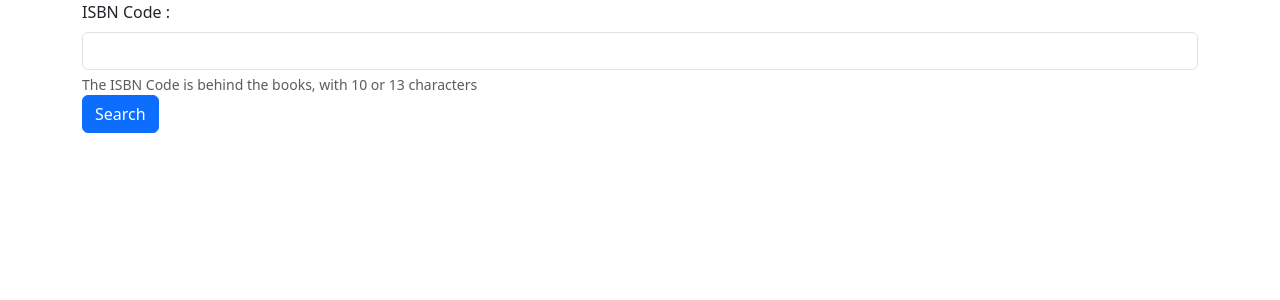
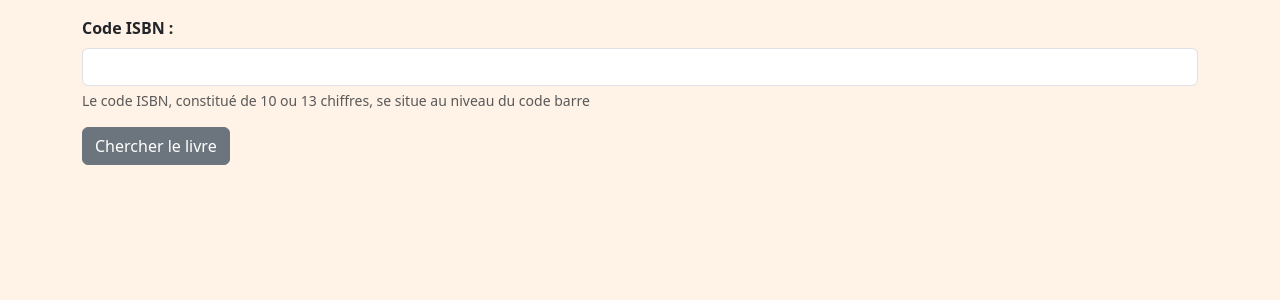
Before and after one commit to Spaames/books-manager-isbn-flask, a Flask app: page /search in a window 1280 px wide. Shown: the top 300 px of the page. Run offline with Flask 3, Linux system fonts and the light colour scheme; parts of the project's set-up code (start-up, migrations or seed data) failed here and were passed over; some libraries are stand-ins or nearby versions; some web fonts are replaced.

Commit message:
Improving front page search

```diff
--- a/src/books/routes.py
+++ b/src/books/routes.py
@@ -52,7 +52,7 @@
                         status_id=0,
                         user_id=current_user.id)
 
-    return render_template('search.html', user=current_user, book=new_book)
+    return render_template('search.html', user=current_user, book=new_book, background_color="page_book")
 
 
 @books_bp.route('/save_book', methods=['GET', 'POST'])
--- a/src/templates/search.html
+++ b/src/templates/search.html
@@ -1,49 +1,67 @@
 {% extends 'core.html' %} {% block title %} Library {% endblock %}
 {% block content %}
     <div class="container">
-        <div class="row">
+        <div class="row mt-3">
             <form method="post">
-                <div class="mb-3">
-                    <label for="isbnInput" class="form-label">ISBN Code : </label>
-                    <input type="text" class="form-control" id="isbnInput" name="isbnInput" aria-describedby="isbnInfo">
-                    <div id="isbnInput" class="form-text">The ISBN Code is behind the books, with 10 or 13 characters</div>
-                    <button type="submit" class="btn btn-primary">Search</button>
+                <div class="col mb-3">
+                    <label for="isbnInput" class="form-label bold">Code ISBN : </label>
+                    <input type="text" class="form-control" id="isbnInput" name="isbnInput" autocomplete="off" aria-describedby="isbnInfo">
+                    <div id="isbnInput" class="form-text mb-3">Le code ISBN, constitué de 10 ou 13 chiffres, se situe au niveau du code barre</div>
+                    <button type="submit" class="btn btn-secondary">Chercher le livre</button>
                 </div>
             </form>
         </div>
         {% if book != "" %}
             <div class="container">
-                <div class="row">
-                    <h4 class="text-decoration-underline">Title : </h4> {{ book.title }}
-                    <span class="border-top"></span>
+                <div class="row mt-5">
+                    <div class="col book_title">
+                        <h2>{{ book.title }}</h2>
+                    </div>
+                </div>
+                <div class="row mb-3">
+                    <div class="col bold">
+                        Sous-titre :
+                    </div>
+                    <div class="col">
+                        {{ book.subtitle }}
+                    </div>
+                </div>
+                <div class="row mb-3">
+                    <div class="col bold">
+                        Auteur :
+                    </div>
+                    <div class="col">
+                        {{ book.authors }}
+                    </div>
+                </div>
+                <div class="row mb-1">
+                    <div class="col bold">
+                        Description :
+                    </div>
                 </div>
                 <div class="row">
-                    <h4 class="text-decoration-underline">Subtitle : </h4> {{ book.subtitle }}
-                    <span class="border-top"></span>
+                    <div class="col">
+                        {{ book.description }}
+                    </div>
                 </div>
-                <div class="row">
-                    <h4 class="text-decoration-underline">Author : </h4> {{ book.authors }}
-                    <span class="border-top"></span>
-                </div>
-                <div class="row">
-                    <h4 class="text-decoration-underline">Description : </h4> {{ book.description }}
-                    <span class="border-top"></span>
-                </div>
-                <div class="row">
-                    <form action="/save_book" method="post">
-                        <select class="form-select" name="statusList" aria-label="Book's Status">
-                            <option value="0" selected>Please pick a status for this book</option>
-                            <option value="1">Reading</option>
-                            <option value="2">Read</option>
-                            <option value="3">To Buy</option>
-                            <option value="4">To Read</option>
-                        </select>
-                        <input type="hidden" name="title" id="title" value="{{ book.title }}">
-                        <input type="hidden" name="subtitle" id="subtitle" value="{{ book.subtitle }}">
-                        <input type="hidden" name="author" id="author" value="{{ book.authors }}">
-                        <input type="hidden" name="description" id="description" value="{{ book.description }}">
-                        <button type="submit" class="btn btn-primary">Add Book to your Library</button>
-                    </form>
+                <div class="row mb-3 mt-3">
+                    <div class="container">
+                        <form action="/update_status" method="post">
+                            <div class="row mb-4">
+                                <select class="form-select" name="status" aria-label="Book's Status">
+                                    <option value="0" selected>Merci de choisir un statut</option>
+                                    <option value="1">En cours de lecture</option>
+                                    <option value="2">Lu</option>
+                                    <option value="3">A se procurer</option>
+                                    <option value="4">A lire</option>
+                                </select>
+                            </div>
+                            <div class="row mb-4">
+                                <input type="hidden" name="id" id="id" value="{{ book.id }}">
+                                <button type="submit" class="btn btn-success">Ajouter le livre dans la bibliothèque</button>
+                            </div>
+                        </form>
+                    </div>
                 </div>
             </div>
         {% endif %}
```
